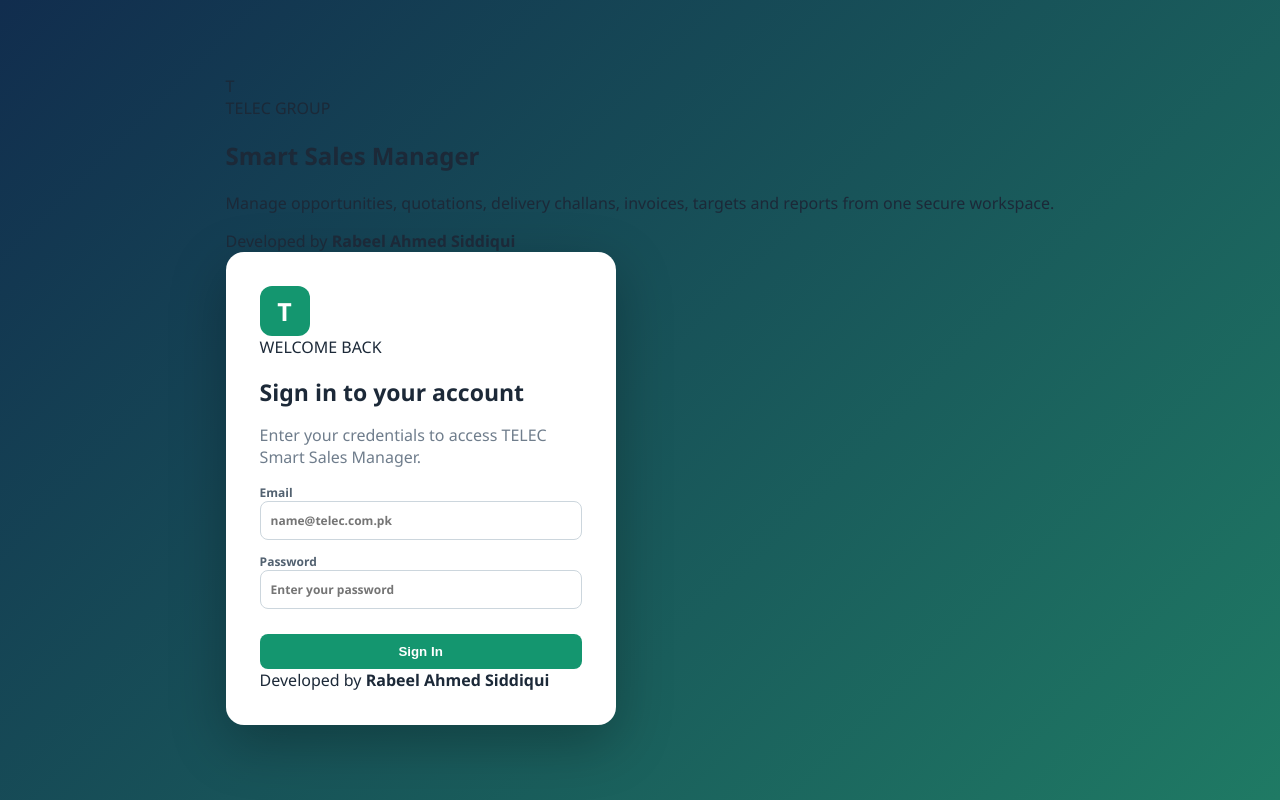
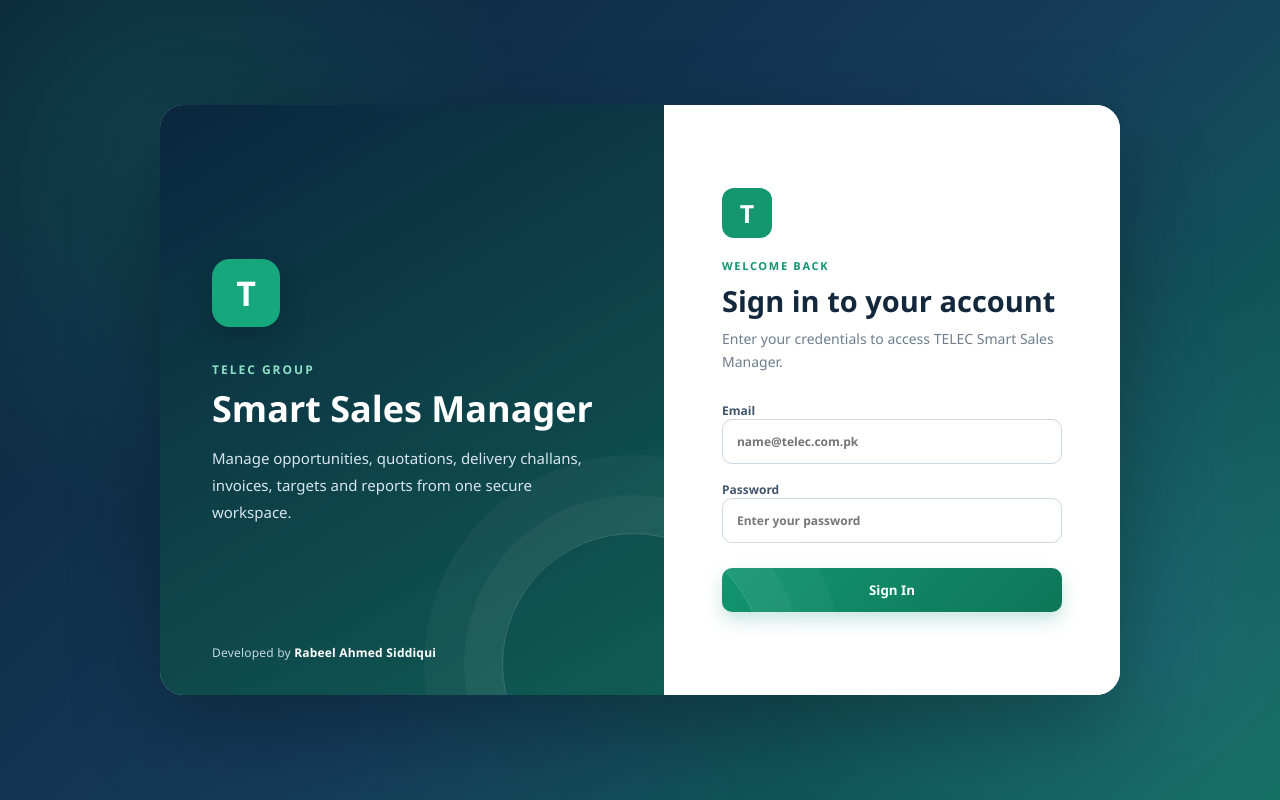
Before and after one commit to Rabeel123456/telec-smart-sales-manager, a React (Vite) app: page / in a window 1280 px wide. Built offline with nearby package versions, Linux system fonts and the light colour scheme; no server answers.

Commit message:
Add files via upload

```diff
--- a/src/styles.css
+++ b/src/styles.css
@@ -39,3 +39,236 @@
 /* Document action buttons */
 .document-actions{display:flex;align-items:center;gap:3px;white-space:nowrap}
 .whatsapp-action{color:#168a5b!important}
+
+
+/* =========================================================
+   PROFESSIONAL UI REFRESH + DEVELOPER CREDIT
+   ========================================================= */
+:root{
+  --telec-navy:#102a43;
+  --telec-navy-2:#173a5e;
+  --telec-green:#12956f;
+  --telec-green-dark:#0e7658;
+  --telec-bg:#f3f6f9;
+  --telec-border:#dce5ec;
+  --telec-text:#14283d;
+  --telec-muted:#6e7f90;
+  --telec-shadow:0 10px 28px rgba(15,42,67,.07);
+}
+body{background:var(--telec-bg);color:var(--telec-text)}
+button,input,select,textarea{font-family:inherit}
+
+/* Login */
+.login-page{
+  padding:28px;
+  background:
+    radial-gradient(circle at 12% 18%,rgba(18,149,111,.22),transparent 28%),
+    radial-gradient(circle at 90% 82%,rgba(65,115,170,.25),transparent 28%),
+    linear-gradient(135deg,#0c2137 0%,#153b59 52%,#0d6f5a 100%);
+}
+.login-shell{
+  width:min(960px,96vw);
+  min-height:590px;
+  display:grid;
+  grid-template-columns:1.05fr .95fr;
+  background:#fff;
+  border-radius:24px;
+  overflow:hidden;
+  box-shadow:0 30px 90px rgba(0,0,0,.28);
+}
+.login-brand-panel{
+  position:relative;
+  padding:58px 52px;
+  color:#fff;
+  background:
+    linear-gradient(150deg,rgba(10,38,62,.96),rgba(16,88,82,.94)),
+    linear-gradient(135deg,#102a43,#12956f);
+  display:flex;
+  flex-direction:column;
+  justify-content:center;
+}
+.login-brand-panel:after{
+  content:"";
+  position:absolute;
+  width:260px;height:260px;
+  right:-100px;bottom:-100px;
+  border:1px solid rgba(255,255,255,.17);
+  border-radius:50%;
+  box-shadow:0 0 0 38px rgba(255,255,255,.04),0 0 0 78px rgba(255,255,255,.03);
+}
+.login-brand-mark{
+  width:68px;height:68px;
+  border-radius:18px;
+  display:grid;place-items:center;
+  background:#17a77d;
+  box-shadow:0 12px 28px rgba(0,0,0,.18);
+  font-size:34px;font-weight:800;
+  margin-bottom:30px;
+}
+.login-eyebrow{font-size:12px;font-weight:800;letter-spacing:2px;color:#8de0c6}
+.login-brand-panel h2{font-size:36px;line-height:1.12;margin:10px 0 16px}
+.login-brand-panel p{font-size:15px;line-height:1.8;color:#d7e5ee;max-width:430px}
+.login-brand-footer{
+  position:absolute;left:52px;bottom:34px;
+  font-size:12px;color:#c3d6e2;letter-spacing:.2px;
+}
+.login-brand-footer strong{color:#fff}
+.login-card{
+  width:auto;
+  border-radius:0;
+  box-shadow:none;
+  padding:64px 58px;
+  display:flex;
+  flex-direction:column;
+  justify-content:center;
+}
+.login-card-kicker{margin-top:20px;font-size:11px;letter-spacing:1.7px;color:var(--telec-green);font-weight:800}
+.login-card h1{font-size:29px;color:var(--telec-text);margin:8px 0 8px}
+.login-card p{font-size:14px;line-height:1.6;margin:0 0 15px}
+.login-card label{font-size:12px;color:#40556a;margin:14px 0 3px}
+.login-card input{padding:13px 14px;border-radius:10px;border:1px solid #cdd9e2;transition:.2s}
+.login-card input:focus{outline:none;border-color:var(--telec-green);box-shadow:0 0 0 3px rgba(18,149,111,.12)}
+.login-card .primary{
+  margin-top:22px;
+  padding:13px 16px;
+  border-radius:10px;
+  background:linear-gradient(135deg,var(--telec-green),var(--telec-green-dark));
+  box-shadow:0 8px 18px rgba(18,149,111,.23);
+}
+.login-mobile-credit{display:none;text-align:center;margin-top:22px;font-size:11px;color:#7a8996}
+
+/* Application shell */
+.sidebar{
+  width:260px;
+  padding:24px 16px 18px;
+  background:linear-gradient(180deg,#102b46 0%,#10263d 100%);
+  border-right:1px solid rgba(255,255,255,.05);
+  box-shadow:8px 0 28px rgba(16,42,67,.07);
+}
+.brand{padding:0 10px 28px}
+.brand-logo{width:56px;height:56px;border-radius:15px;background:linear-gradient(135deg,#16a47b,#0d8a66);box-shadow:0 10px 22px rgba(0,0,0,.18)}
+.brand strong{font-size:20px;letter-spacing:.3px}
+.brand span{margin-top:4px;font-size:11px;letter-spacing:.2px}
+.sidebar nav{overflow-y:auto;padding-right:3px}
+.sidebar nav a{
+  min-height:46px;
+  padding:12px 14px;
+  margin:4px 0;
+  border:1px solid transparent;
+  border-radius:10px;
+  transition:.18s ease;
+}
+.sidebar nav a:hover{background:rgba(255,255,255,.08);transform:translateX(2px)}
+.sidebar nav a.active{
+  background:linear-gradient(90deg,rgba(65,115,170,.34),rgba(255,255,255,.09));
+  border-color:rgba(255,255,255,.07);
+  box-shadow:inset 3px 0 0 #2cc99a;
+}
+.sidebar-footer{padding:14px 10px 3px;border-top:1px solid rgba(255,255,255,.1)}
+.sidebar-user-label{font-size:13px;font-weight:700}
+.sidebar-role{font-size:10px;color:#9fb3c6;margin:3px 0 10px}
+.sidebar-footer button{width:100%;justify-content:center;margin:7px 0 10px;cursor:pointer}
+.sidebar-footer small{margin:0 0 11px;text-align:center}
+.sidebar-developer{
+  padding-top:10px;
+  border-top:1px solid rgba(255,255,255,.08);
+  color:#91a8ba;
+  font-size:9px;
+  line-height:1.55;
+  text-align:center;
+}
+.sidebar-developer strong{color:#dce8f0;font-size:10px}
+
+.main{
+  margin-left:260px;
+  width:calc(100% - 260px);
+  padding:34px 38px 18px;
+  background:
+    linear-gradient(rgba(244,247,249,.92),rgba(244,247,249,.92)),
+    radial-gradient(circle at 100% 0,rgba(18,149,111,.08),transparent 34%);
+}
+.main-content{width:100%;max-width:1580px;margin:0 auto}
+.app-footer{
+  max-width:1580px;
+  margin:28px auto 0;
+  padding:16px 0 2px;
+  border-top:1px solid #dce4ea;
+  color:#7c8b98;
+  text-align:center;
+  font-size:11px;
+}
+.app-footer span{padding:0 6px;color:#b0bac3}
+.app-footer strong{color:#40556a}
+
+/* Dashboard and general visual polish */
+.topbar{margin-bottom:26px;gap:24px}
+.topbar h1{font-size:34px;letter-spacing:-.8px;color:#122b45}
+.topbar p{font-size:14px;color:#738496}
+.actions{gap:10px}
+.primary,.secondary{
+  min-height:44px;
+  padding:11px 16px;
+  border-radius:10px;
+  transition:.18s ease;
+}
+.primary:hover{background:#0f8060;transform:translateY(-1px);box-shadow:0 7px 15px rgba(18,149,111,.18)}
+.secondary:hover{border-color:#b8c8d3;background:#f8fafb;transform:translateY(-1px)}
+.cards{gap:18px;margin-bottom:20px}
+.card,.panel{
+  border:1px solid var(--telec-border);
+  border-radius:15px;
+  box-shadow:var(--telec-shadow);
+}
+.card{
+  position:relative;
+  min-height:132px;
+  padding:24px 25px;
+  overflow:hidden;
+}
+.card:after{
+  content:"";
+  position:absolute;
+  width:72px;height:72px;
+  border-radius:50%;
+  right:-24px;top:-24px;
+  background:rgba(18,149,111,.08);
+}
+.card span{font-size:12px;letter-spacing:.15px}
+.card strong{font-size:25px;letter-spacing:-.4px;color:#112d49}
+.panel{padding:24px}
+.target-panel{border-left:4px solid var(--telec-green)}
+.target-cards{gap:13px}
+.target-cards>div{
+  background:linear-gradient(145deg,#f7faf9,#eef5f2);
+  padding:16px;
+  border-radius:11px;
+}
+.scope select,.filters input,.filters select,.form-grid input,.form-grid select,.form-grid textarea{
+  min-height:42px;
+  border-radius:9px;
+}
+table{font-size:12px}
+th{padding:12px;background:#eaf0f4;color:#34495e;font-size:11px;letter-spacing:.25px}
+td{padding:12px}
+tbody tr:hover{background:#f8fbfc}
+.document-actions .icon,.icon{
+  width:32px;height:32px;
+  display:inline-grid;place-items:center;
+  border-radius:7px;
+  background:#f2f7f5;
+  transition:.18s;
+}
+.document-actions .icon:hover,.icon:hover{background:#e4f2ed;transform:translateY(-1px)}
+.icon.danger{background:#fff1f1}
+
+/* responsive */
+@media(max-width:1000px){
+  .login-shell{grid-template-columns:1fr;width:min(520px,96vw)}
+  .login-brand-panel{display:none}
+  .login-card{padding:44px 34px}
+  .login-mobile-credit{display:block}
+}
+@media(max-width:900px){
+  .sidebar{width:210px}
+  .main{margin-left:210px;width:calc(100% - 210px);padding:25px 20px}
+}
```
